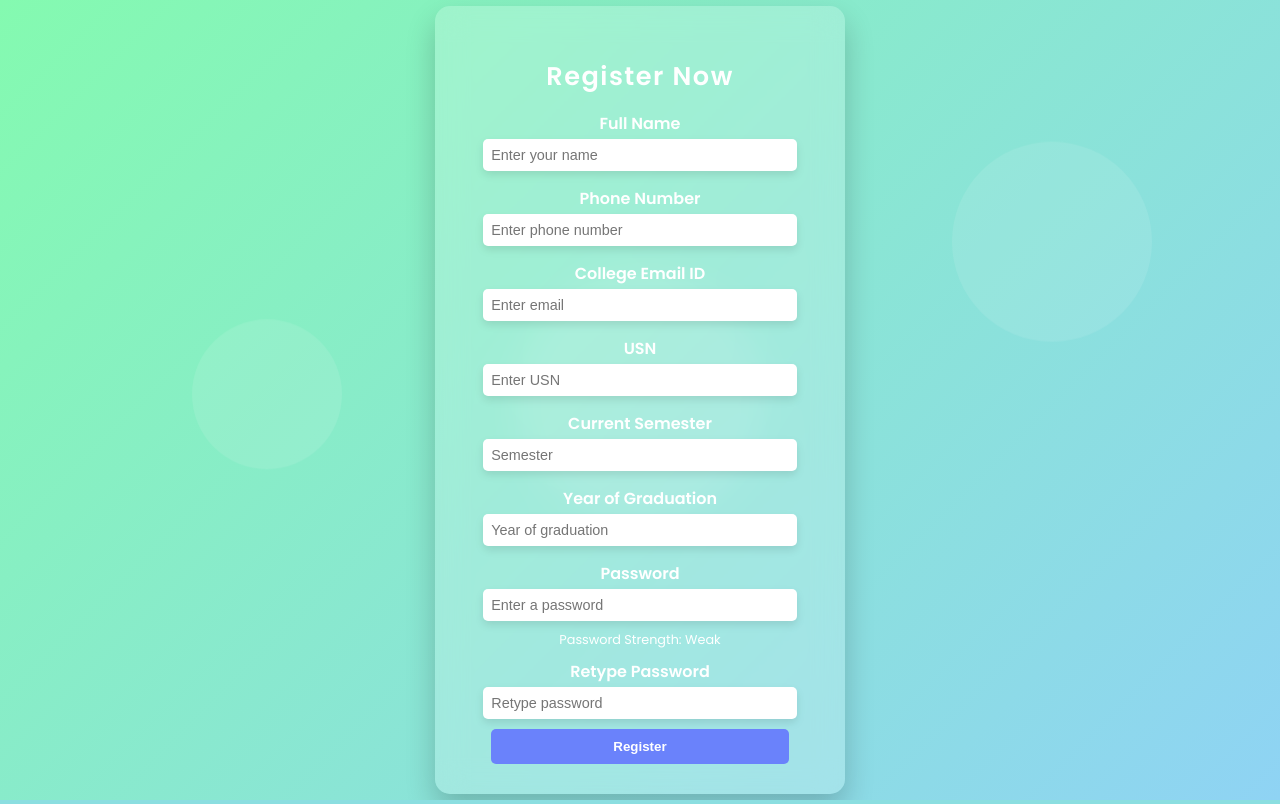
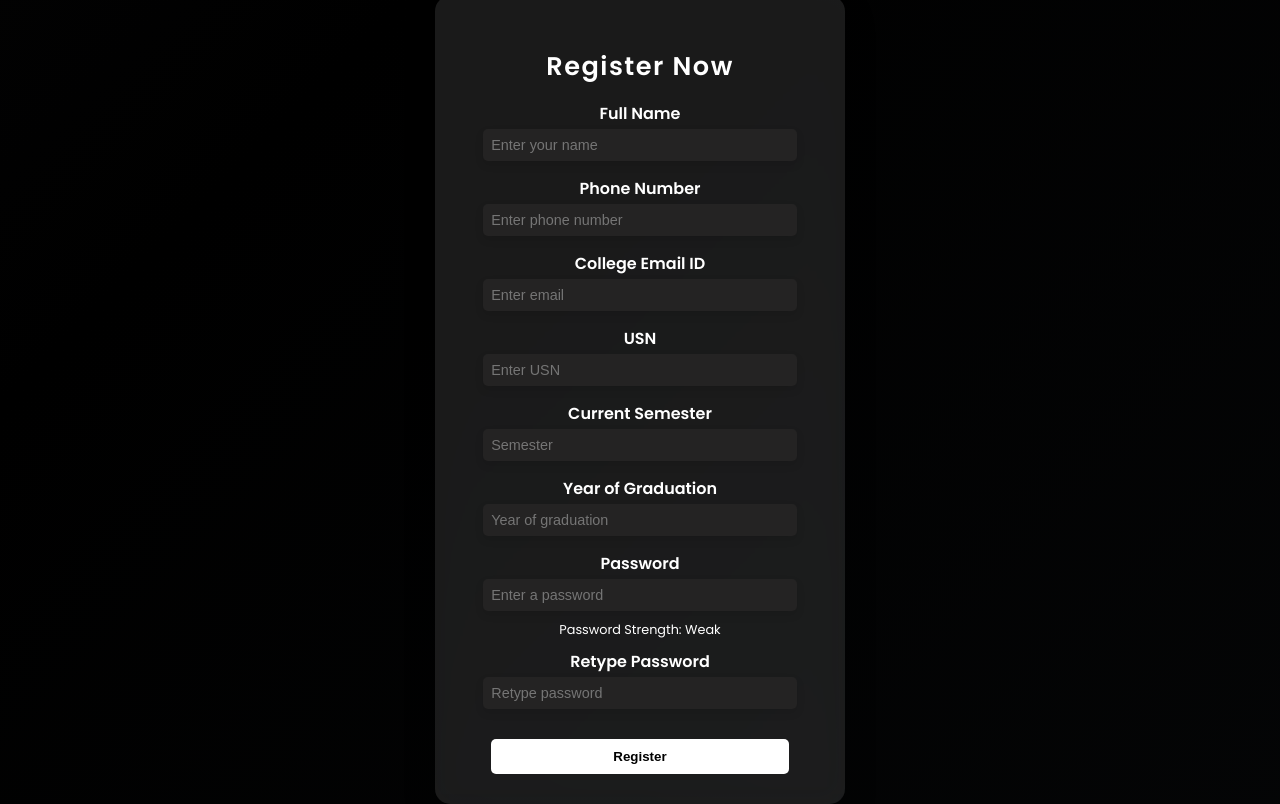
Before and after one commit to KarthikeyanJ04/AcadMaster, a Flask app: page /register-page in a window 1280 px wide. Run offline with Flask 3, Linux system fonts and the light colour scheme.

Commit message:
Move to modern design language

```diff
--- a/app.py
+++ b/app.py
@@ -11,7 +11,7 @@ CORS(app)
 db_config = {
     'host': 'localhost',
     'user': 'root',  # Replace with your MySQL username
-    'password': 'jaikarthik',  # Replace with your MySQL password
+    'password': 'jaikarthik',  # Replace with your MySQL passwordgi
 }
 
 # Database configuration with the database specified, for use after initialization
--- a/templates/register.html
+++ b/templates/register.html
@@ -9,18 +9,20 @@
     body {
       margin: 0;
       font-family: 'Poppins', sans-serif;
-      background: linear-gradient(135deg, #84fab0, #8fd3f4);
+      background: linear-gradient(135deg, #09090a, #000000, #050607);
+      background-size: 200% 200%;
+      animation: gradientShift 15s ease infinite;
       display: flex;
       justify-content: center;
       align-items: center;
       height: 100vh;
       color: #fff;
-      position: relative;
     }
+
     .registration-container {
-      background: rgba(255, 255, 255, 0.2);
+      background: rgba(255, 255, 255, 0.1);
       border-radius: 15px;
-      box-shadow: 0 15px 30px rgba(0, 0, 0, 0.2);
+      box-shadow: 0 15px 30px rgba(0, 0, 0, 0.3);
       padding: 30px;
       width: 350px;
       text-align: center;
@@ -33,13 +35,15 @@
       font-size: 1.6rem;
       letter-spacing: 1.5px;
     }
-    .registration-container label {
+
+    label {
       display: block;
       font-weight: 600;
       color: #fff;
       margin: 5px 0 3px;
     }
-    .registration-container input {
+
+    input {
       width: 85%;
       padding: 8px;
       margin-bottom: 10px;
@@ -47,71 +51,51 @@
       border: none;
       box-shadow: 0 4px 8px rgba(0, 0, 0, 0.1);
       font-size: 0.9rem;
+      background-color: #242323; /* Softer grey color for input boxes */
+      color: #414141; /* Dark text for better readability */
     }
+
     .password-strength {
       font-size: 0.8rem;
       margin-bottom: 10px;
     }
+
     .weak { color: red; }
     .medium { color: orange; }
     .strong { color: green; }
-    .registration-container button {
+
+    button {
       width: 85%;
+      margin-top: 20px;
+
       padding: 10px;
-      background-color: #6a82fb;
+      background-color: #ffffff;
       border: none;
       border-radius: 5px;
-      color: white;
+      color: rgb(0, 0, 0);
       font-weight: 600;
       cursor: pointer;
       transition: background-color 0.3s ease, transform 0.3s ease;
     }
-    .registration-container button:hover {
-      background-color: #fc5c7d;
-      transform: scale(1.05);
+
+    button:hover {
+      background-color: #000000;
+      color:#ffffff
     }
-    .registration-container input:focus {
+
+    input:focus {
       outline: none;
       box-shadow: 0 0 8px rgba(255, 255, 255, 0.5);
     }
-    /* Additional creative elements */
-    .circle-bg {
-      position: absolute;
-      width: 250px;
-      height: 250px;
-      background: rgba(255, 255, 255, 0.1);
-      border-radius: 50%;
-      animation: float 6s ease-in-out infinite;
-    }
-    .circle-bg:nth-child(2) {
-      width: 200px;
-      height: 200px;
-      top: 20%;
-      right: 10%;
-      animation-delay: 3s;
-    }
-    .circle-bg:nth-child(3) {
-      width: 150px;
-      height: 150px;
-      top: 40%;
-      left: 15%;
-      animation-delay: 1s;
-    }
-    @keyframes float {
-      0%, 100% {
-        transform: translateY(0);
-      }
-      50% {
-        transform: translateY(-20px);
-      }
+
+    @keyframes gradientShift {
+      0% { background-position: 0% 50%; }
+      50% { background-position: 100% 50%; }
+      100% { background-position: 0% 50%; }
     }
   </style>
 </head>
 <body>
-  <div class="circle-bg"></div>
-  <div class="circle-bg"></div>
-  <div class="circle-bg"></div>
-
   <div class="registration-container">
     <h2>Register Now</h2>
     <form id="registration-form" onsubmit="handleRegistration(event)">
@@ -147,7 +131,6 @@
   <script>
     const passwordInput = document.getElementById('password');
     const strengthText = document.getElementById('strength-text');
-    const passwordStrength = document.getElementById('password-strength');
 
     passwordInput.addEventListener('input', function() {
       const value = passwordInput.value;
@@ -162,21 +145,12 @@
       }
 
       strengthText.textContent = strength;
-
-      // Change color based on strength
-      if (strength === 'Weak') {
-        strengthText.className = 'weak';
-      } else if (strength === 'Medium') {
-        strengthText.className = 'medium';
-      } else {
-        strengthText.className = 'strong';
-      }
+      strengthText.className = strength.toLowerCase();
     });
 
     async function handleRegistration(event) {
-      event.preventDefault(); // Prevent the default form submission
+      event.preventDefault();
 
-      // Prepare data for registration
       const registrationData = {
         name: document.getElementById('name').value,
         phone: document.getElementById('phone').value,
@@ -188,7 +162,6 @@
       };
 
       try {
-        // Send registration data to server
         const response = await fetch('http://localhost:3000/register', {
           method: 'POST',
           headers: {
@@ -197,18 +170,15 @@
           body: JSON.stringify(registrationData),
         });
 
+        if (!response.ok) throw new Error('Network response was not ok ' + response.statusText);
+        const result = await response.json();
+        alert(result.message);
 
-        if (!response.ok) {
-          throw new Error('Network response was not ok ' + response.statusText);
-        }
-
-        const result = await response.json();
-        alert(result.message); // Alert success or error message
         if (result.message === 'Registered successfully!') {
-          window.location.href = 'login.html'; // Redirect to login page after successful registration
+          window.location.href = 'login.html';
         }
       } catch (error) {
-        console.error('There was a problem with the registration:', error);
+        console.error('Registration error:', error);
         alert('Registration failed: ' + error.message);
       }
     }
```
Also changed, not shown: student_subject.html (deleted, +0 -157 lines), templates/index.html (+44 -17 lines), templates/login.html (+42 -14 lines), templates/student_subject.html (added, +157 -0 lines). Lines whose indentation alone changed are shown as unchanged.
